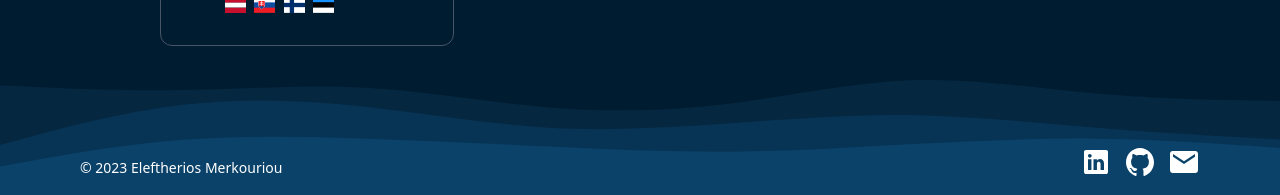
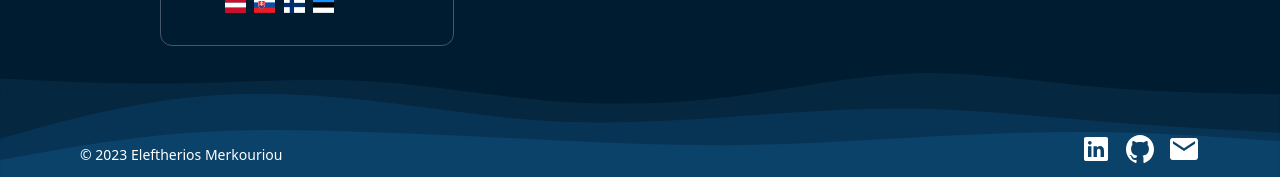
Before and after one commit to LefMerk/lef-cv, a React (Create React App) app: page / in a window 1280 px wide. Shown: the part 728-923 px from the top of the page. Built offline with nearby package versions, Linux system fonts and the light colour scheme; no server answers; a web font is replaced by a local one.

Commit message:
fix: footer bg

```diff
--- a/src/components/Footer.js
+++ b/src/components/Footer.js
@@ -7,10 +7,10 @@ import { IoMdMail } from "react-icons/io";
 
 export default function Footer() {
     return (
-        <footer className="aspect-[10/1] font-medium animate__animated animate__fadeInUp bg-[url('../assets/footer_bg.svg')] bg-cover bg-bottom bg-no-repeat">
+        <footer className="aspect-[3/2] md:aspect-[7/1] xl:aspect-[12/1] font-medium animate__animated animate__fadeInUp bg-[url('../assets/footer_bg.svg')] bg-cover bg-bottom bg-no-repeat">
             <div className="max-w-6xl h-full mx-auto text-white text-sm">
                 {/* <div className="h-0.5 w-full bg-gray-700 md:mb-5"></div> */}
-                <div className="flex flex-col-reverse h-full space-y-4 md:space-y-1 md:flex-row justify-between items-center gap-3 px-4 pb-5">
+                <div className="flex flex-col-reverse h-full space-y-4 md:space-y-1 md:flex-row md:justify-between items-center gap-3 px-4 pb-3">
                     <div className="md:self-end">
                         <span>&copy; {new Date().getFullYear()} Eleftherios Merkouriou</span>
                     </div>
```
Also changed, not shown: src/assets/footer_bg.svg.
